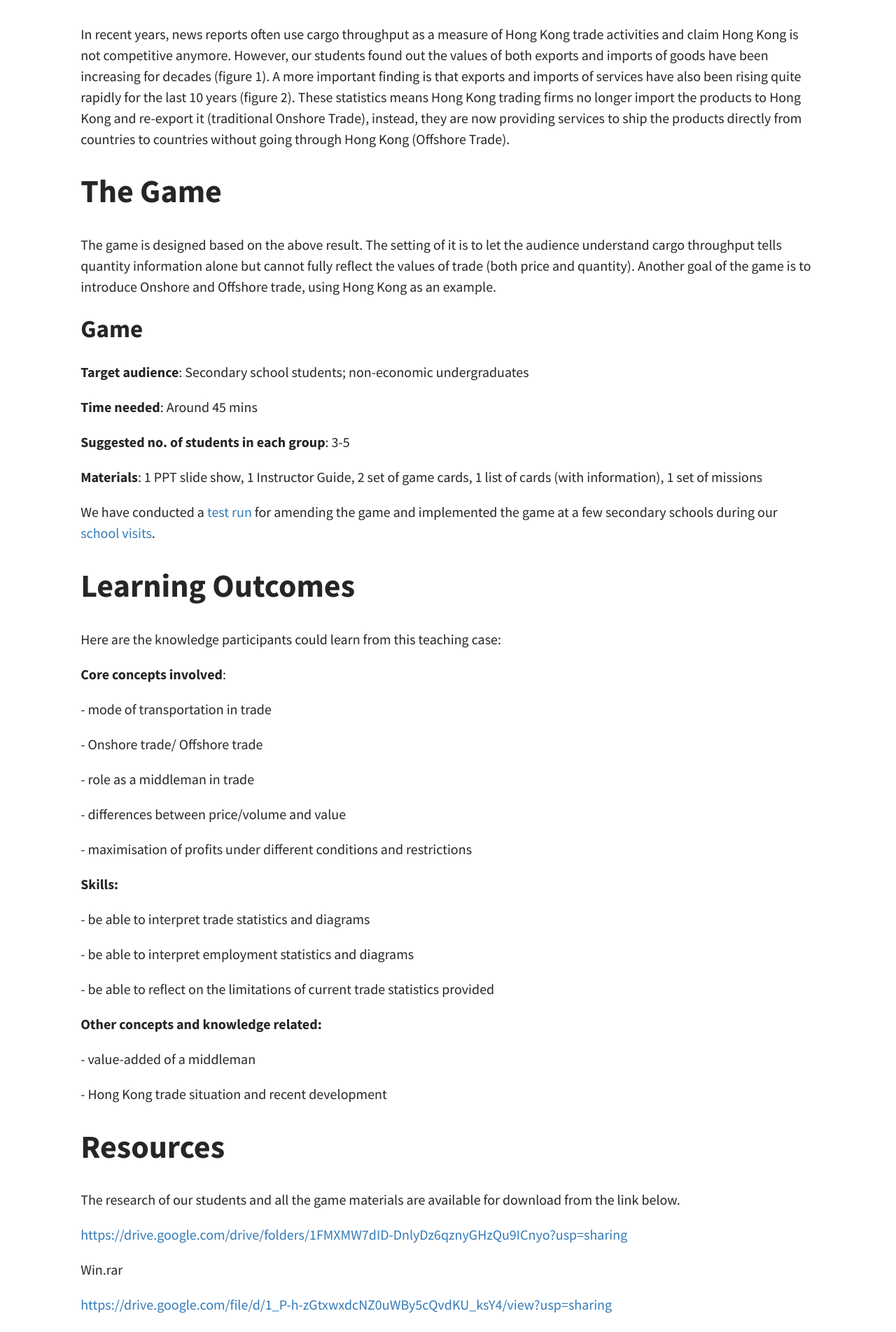
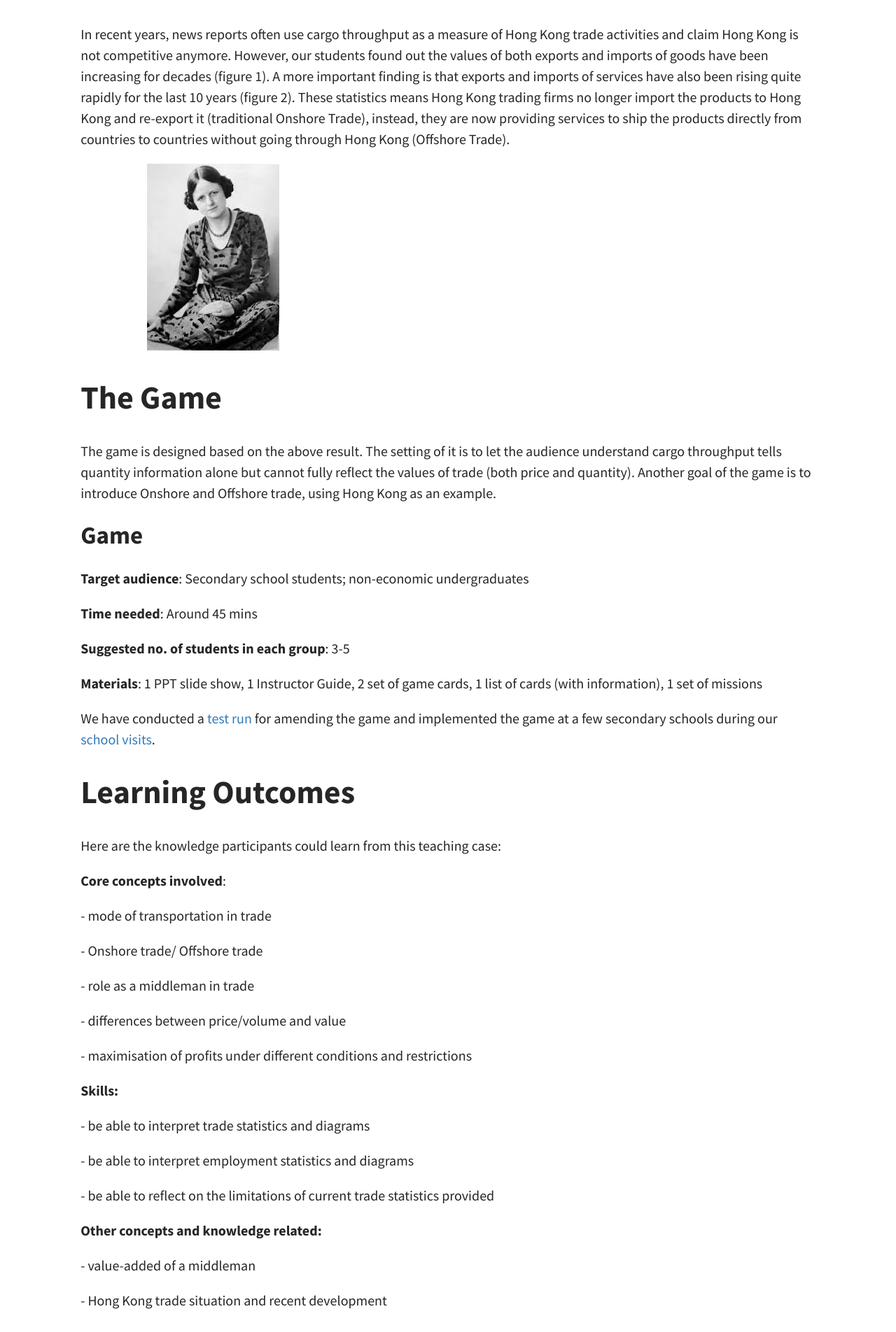
Before and after one commit to nicholasfuji/t6tos, a Jekyll site: the page built from _posts/2020-07-07-invisible-trade.md, in a window 1280 px wide. Shown: the part 642-2546 px from the top of the page at 70% size. Built offline with Jekyll 4.4.1, drawn with Linux system fonts in a browser that asks for light colours.

Commit message:
Update 2020-07-07-invisible-trade.md

```diff
--- a/_posts/2020-07-07-invisible-trade.md
+++ b/_posts/2020-07-07-invisible-trade.md
@@ -17,6 +17,8 @@ This is a teaching case aiming to introduce certain trade concepts and Hong Kong
 # Background Research
 
 In recent years, news reports often use cargo throughput as a measure of Hong Kong trade activities and claim Hong Kong is not competitive anymore. However, our students found out the values of both exports and imports of goods have been increasing for decades (figure 1). A more important finding is that exports and imports of services have also been rising quite rapidly for the last 10 years (figure 2). These statistics means Hong Kong trading firms no longer import the products to Hong Kong and re-export it (traditional Onshore Trade), instead, they are now providing services to ship the products directly from countries to countries without going through Hong Kong (Offshore Trade).
+
+![schop]({{ "/assets/img/robinson.jpg" | relative_url }})
 
 # The Game
 
```
